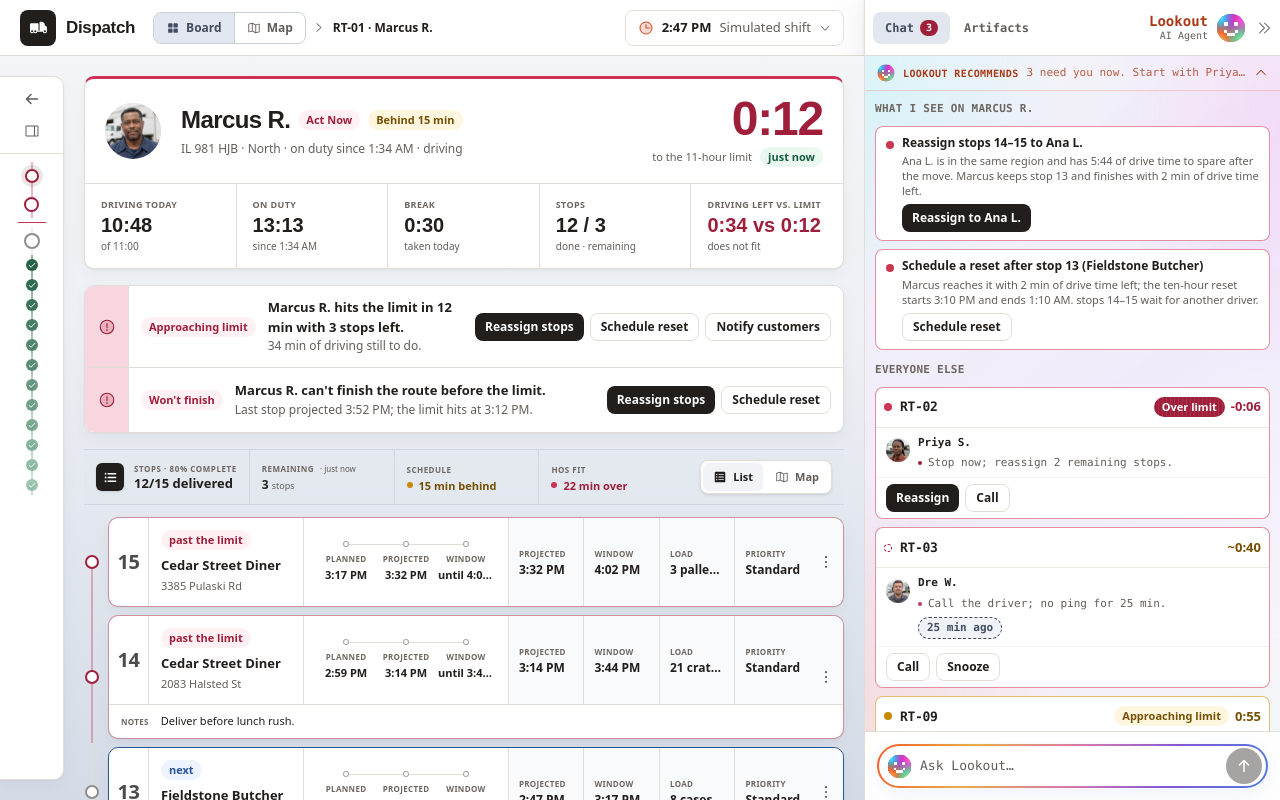
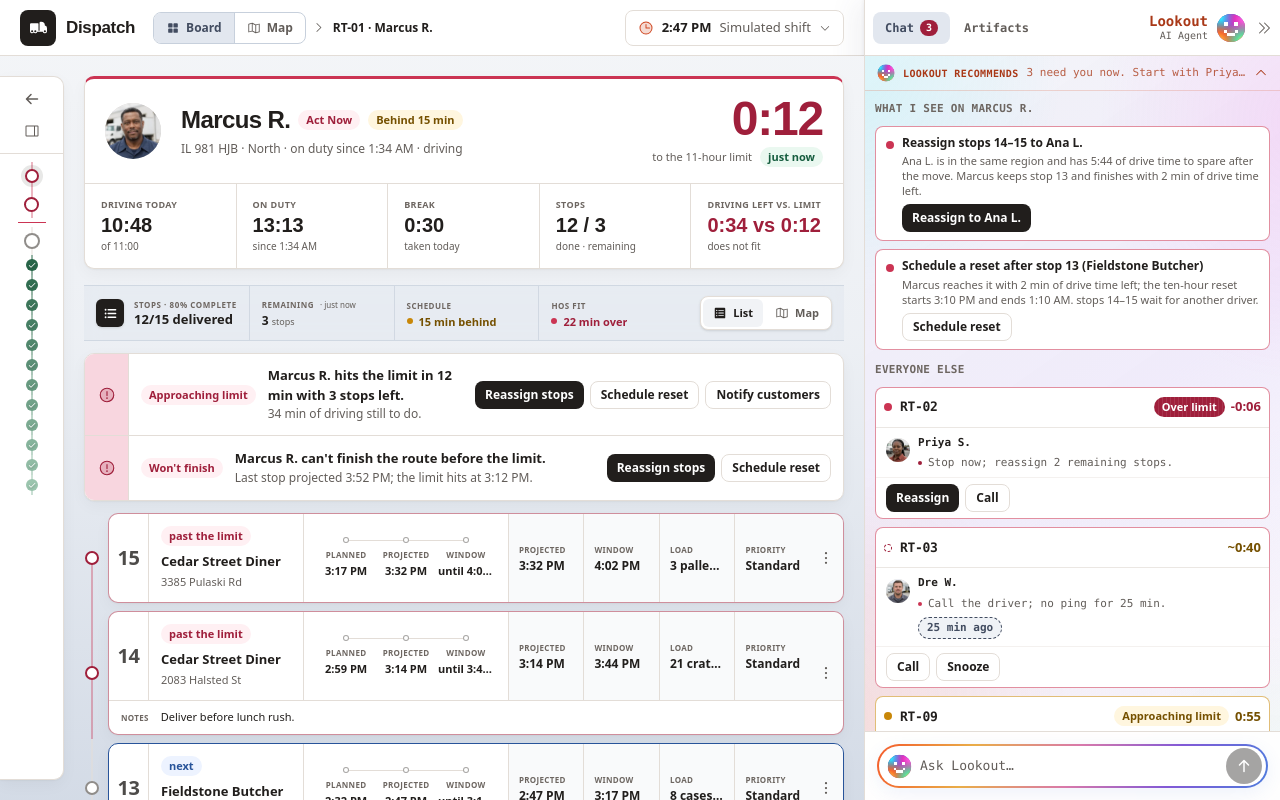
Before and after one commit to davekeller/dispatcher-dashboard, a React (Vite) app: page /routes/drv-01 in a window 1280 px wide. Built offline with nearby package versions, Linux system fonts and the light colour scheme.

Commit message:
Place stops status before route alerts

```diff
--- a/src/views/route/RouteFilePage.tsx
+++ b/src/views/route/RouteFilePage.tsx
@@ -102,8 +102,6 @@
       <RouteRail view={view} deliveryById={deliveryById} pastLimitIds={pastLimitIds} collapsed={railCollapsed} onCollapsedChange={setRailCollapsed} activeStopId={mode === 'map' ? mapSelection : undefined} onSelectStop={mode === 'map' ? setSelectedStop : undefined} />
       <div className="flex min-w-0 flex-1 flex-col gap-4">
         <DriverCard view={view} card={card} />
-        {card.alerts.length > 0 && <AlertStrip view={view} card={card} />}
-        {stale && <StaleBanner view={view} />}
         <section>
           <header className={`sticky top-0 z-30 mb-3 flex min-h-14 w-full items-stretch border-y border-nav-selected-line/70 bg-nav-selected/55 px-3 backdrop-blur ${railCollapsed ? '' : 'flex-wrap'}`}>
             <div className={`flex min-w-0 shrink-0 items-center gap-2.5 py-2 pr-3 ${railCollapsed ? '' : 'order-1 flex-1'}`}>
@@ -149,6 +147,12 @@
               </div>
             </div>
           </header>
+          {(card.alerts.length > 0 || stale) && (
+            <div className="mb-3 flex flex-col gap-3">
+              {card.alerts.length > 0 && <AlertStrip view={view} card={card} />}
+              {stale && <StaleBanner view={view} />}
+            </div>
+          )}
           {mode === 'map' ? (
             <Suspense fallback={<div className="flex h-[22rem] items-center justify-center rounded-card border border-line bg-panel text-[12px] text-muted">Loading the map…</div>}>
               <RouteMap view={view} deliveryById={deliveryById} pastLimitIds={pastLimitIds} selectedStopId={mapSelection} onSelectStop={setSelectedStop} />
```
Also changed, not shown: 3 other files (tests, documents, lock files or other folders).
